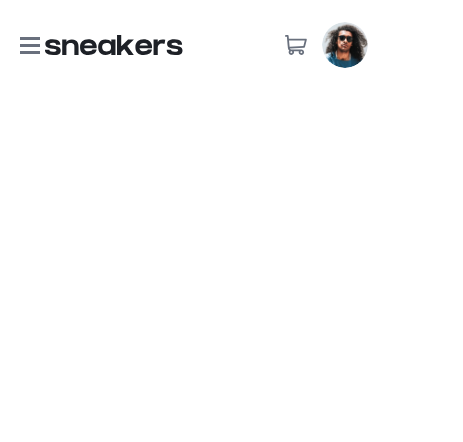
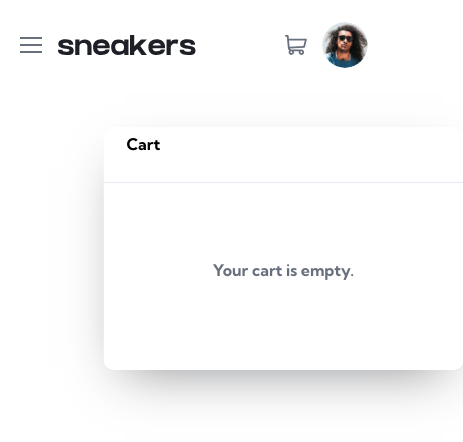
Before and after one commit to BlastChrome/Ecommerce-Product-Page, a website built with webpack: page src/template.html in a window 390 px wide. Shown: the whole page, 463 px wide, since content can reach past the window. Built offline with nearby package versions, Linux system fonts and the light colour scheme.

Commit message:
added styling for empty basket

```diff
--- a/src/scss/base/_variables.scss
+++ b/src/scss/base/_variables.scss
@@ -0,0 +1,14 @@
+//variables
+$primary-color: #ff7e1b;
+$secondary-color: #ffeee2;
+$tertiary-color: #b6bcc8;
+$quaternary-color: #e4e9f2;
+$quinary-color: #69707d;
+
+//fonts
+$primary-font: "Kumbh Sans";
+
+//elements
+$shadow: 0px 20px 50px -20px rgba(29, 32, 38, 0.5);
+$radius-1: 10px;
+$radius-2: 15x;
--- /dev/null
+++ b/src/scss/components/_cart.scss
@@ -0,0 +1,44 @@
+.cart {
+  position: absolute;
+  box-shadow: $shadow;
+  width: 360px;
+  height: 243px;
+  border-radius: $radius-1;
+  left: 49%;
+  top: 0;
+  transform: translate(-62%, 44%);
+  display: flex;
+  flex-direction: column;
+
+  &:after {
+    content: "";
+    position: absolute;
+    width: 100%;
+    height: 1px;
+    top: 0;
+    left: 0;
+    right: 0;
+    background: $quaternary-color;
+    margin-top: 55px;
+  }
+
+  &__text {
+    font-weight: 700;
+    line-height: 26px;
+    color: $quinary-color;
+  }
+
+  &__text--title {
+    font-size: 16px;
+    font-weight: 700;
+    padding: 7px 23px 15px;
+    // border-bottom: 1px solid $quaternary-color;
+  }
+
+  &__items {
+    display: flex;
+    justify-content: center;
+    align-items: center;
+    height: 100%;
+  }
+}
--- a/src/scss/layout/_header.scss
+++ b/src/scss/layout/_header.scss
@@ -12,6 +12,9 @@
     }
     &__logo{
         cursor: pointer;
+        display: flex;
+        align-items: center;
+        height: 107px;
     }
 
     &__user{
@@ -21,6 +24,8 @@
         justify-content: space-between;
         flex: 1;
         max-width: 117px;
+        position: relative;
+        height: 107px;
     }
 
     &__cart{
@@ -30,7 +35,7 @@
             transform: scale(1.1);
             transition: all 0.3s;
             path{
-                fill: #FF7E1B;
+                fill: $primary-color;
             }
         }
     }
@@ -45,7 +50,7 @@
         width: 50px;
         height: 50px;
         &:hover{
-            border: 2px solid #FF7E1B;
+            border: 2px solid $primary-color;
         }
     }
     &__profile{
@@ -67,12 +72,13 @@
         align-items: flex-start;
         flex: 1;
         margin-left: 56.5px;
+        height: 107px;
     }
 
     &__nav-list{
         display: flex;
         list-style: none;
-        height: 107px;
+        // height: 107px;
         align-items: stretch;
         a{
             color: black;
@@ -96,7 +102,7 @@
         }
         &:hover {
             a{
-                color: #FF7E1B;
+                color: $primary-color;
                 transition: all .3s;
             }
         }
@@ -105,7 +111,7 @@
             display: block;
             width: 100%;
             height: 0px;
-            background: #FF7E1B;
+            background: $primary-color;
             transition: all .3s;
             position: absolute;
             bottom: 0;
@@ -113,7 +119,7 @@
         &:hover:after{
             width: 100%;
             height: 4px;
-            background: #FF7E1B;
+            background: $primary-color;
         }
     }
 }
@@ -129,44 +135,50 @@
             display: flex;
             align-items: center;
             position: relative;
+            height: auto;
 
         }
+
+        &__user{
+            height: auto;
+        }
         &__icon{
-            margin-left: 5px;
+            margin-left: 16px;
         }
 
         &__hamburger{
             display: block;
             cursor: pointer;
-            width: 20px;
-            height: 3px;
+            width: 22px;
+            height: 2px;
             background-color: #69707D;
             border: none;
             outline: none;
             position: relative;
             z-index: 100;
+
             &:before{
                 content: '';
                 position: absolute;
-                width: 20px;
-                height: 3px;
+                width: 22px;
+                height: 2px;
                 background-color: #69707D;
                 top: -7px;
                 left: 0;
                 z-index: 100;
             }
+
             &:after{
                 content: '';
                 position: absolute;
-                width: 20px;
-                height: 3px;
+                width: 22px;
+                height: 2px;
                 background-color: #69707D;
                 top: 7px;
                 left: 0;
                 z-index: 100;
             }
         }
-
 
         &__nav{
             display: none;
--- a/src/scss/main.scss
+++ b/src/scss/main.scss
@@ -1,9 +1,10 @@
 @import './base/reset';
+@import './base/variables';
 @import './base/typography';
-@import './base/variables';
 @import './components/button';
 @import './components/cards';
 @import './components/modals';
+@import './components/cart';
 @import './layout/header';
 @import './layout/footer';
 @import './layout/grid';
@@ -11,5 +12,5 @@
 @import './layout/navigation';
 
 body {
-    font-family: 'Kumbh Sans', sans-serif;
+    font-family: $primary-font;
 }
--- a/src/template.html
+++ b/src/template.html
@@ -36,8 +36,14 @@
                         <div class="header__user">
                             <svg class="header__cart" width="22" height="20" viewBox="0 0 22 20" fill="none" xmlns="http://www.w3.org/2000/svg"><g id="Group 14"><path id="Shape" fill-rule="evenodd" clip-rule="evenodd" d="M3.86313 3.64139H20.9246C21.5077 3.64139 21.9352 4.19014 21.7941 4.75489L19.9732 12.0381C19.8781 12.4181 19.5473 12.6924 19.1563 12.7153L4.83452 13.557C5.09057 14.1554 5.68378 14.5661 6.36452 14.5661H16.3727C17.8709 14.5661 19.0897 15.7849 19.0897 17.2831C19.0897 18.7812 17.8709 20 16.3727 20C14.4955 20 13.1758 18.1275 13.818 16.3584H8.91319C9.55625 18.1298 8.23365 20 6.35846 20C4.09916 20 2.83011 17.3851 4.21903 15.6114C3.44867 15.0012 3.00149 14.1031 2.92835 13.2755C1.79349 0.631508 1.84298 1.18296 1.9492 2.36648L1.94921 2.36663L1.94928 2.36744C2.02069 3.1631 2.11759 4.24273 1.89764 1.79232H0.896159C0.401223 1.79232 0 1.39109 0 0.896159C0 0.401223 0.401223 0 0.896159 0H2.71694C3.18081 0 3.56803 0.354025 3.60951 0.816059L3.86313 3.64139ZM5.43388 17.2831C5.43388 17.7929 5.84867 18.2077 6.35846 18.2077C6.86829 18.2077 7.28308 17.7929 7.28308 17.2831C7.28308 16.7732 6.86829 16.3584 6.35846 16.3584C5.84867 16.3584 5.43388 16.7732 5.43388 17.2831ZM16.3727 18.2077C15.8629 18.2077 15.4481 17.7929 15.4481 17.2831C15.4481 16.7732 15.8629 16.3584 16.3727 16.3584C16.8825 16.3584 17.2973 16.7732 17.2973 17.2831C17.2973 17.7929 16.8825 18.2077 16.3727 18.2077ZM4.59328 11.7758L18.394 10.9648L19.7769 5.43367H4.02401L4.59328 11.7758Z" fill="#69707D"/></g></svg>
                             <div class="header__profile-box"> <img class="header__profile" src="<%= require('./assets/Oval.jpg') %>" alt="user-icon" /></div>
+                            <div class="cart">
+                                <p class="cart__text--title">Cart</p>
+                                <div class="cart__items">
+                                    <p class="cart__text">Your cart is empty.</p>
+                                </div>
+                            </div>
                         </div>
-                </div>
+                    </div>
             </header>
         </div>
 
```
